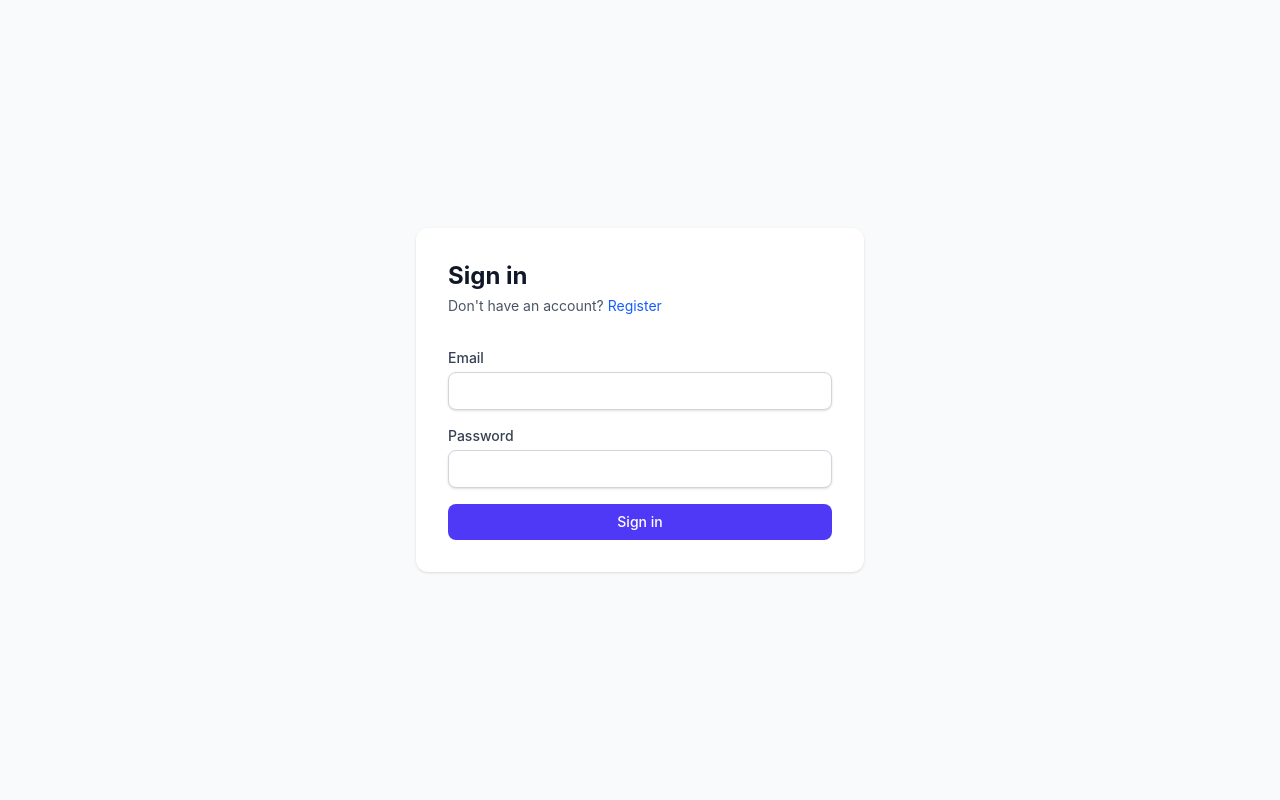
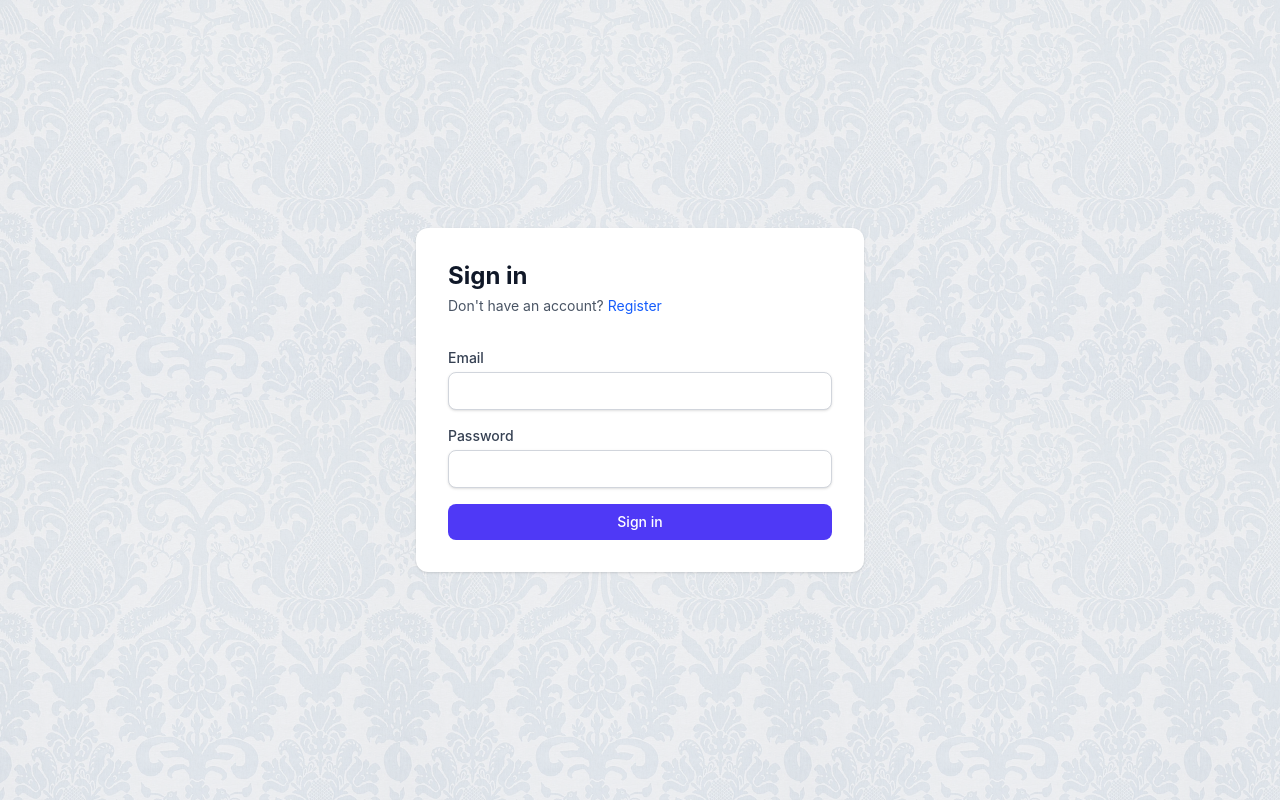
Before and after one commit to vincent/damask, a SvelteKit app in the folder web/: page /login in a window 1280 px wide. Built offline with nearby package versions, Linux system fonts and the light colour scheme; no server answers.

Commit message:
mvp: texture on register/login screens

```diff
--- a/web/src/routes/library/+page.svelte
+++ b/web/src/routes/library/+page.svelte
@@ -31,6 +31,7 @@
   let showPalette = $state(false)
   let sidebarCreating = $state(false)
   let showProjectShareModal = $state(false)
+  let seenSplashScreen = $state(false)
   let zoom = $state(10)
   const maxZoom = 20
   let isDraggingFiles = $state(false)
@@ -163,6 +164,8 @@
     projectsStore.load()
     assetsStore.load(true)
     sharesStore.load()
+
+    seenSplashScreen = localStorage.getItem('seen_splash_screen') !== null
 
     const observer = new IntersectionObserver(
       (entries) => {
@@ -325,6 +328,8 @@
 
       {#if assetsStore.initialLoad}
         <GridSkeleton x={7} y={3} {zoom} {maxZoom} />
+      {:else if !seenSplashScreen}
+        Hey ! Welcome to Damask, the digital asset management tool for creatives. This is your library, where all your assets will be stored and organized. You can create projects to group related assets, and use folders to structure them further. To get started, try uploading some files or creating a new project. If you need any help, check out the documentation or contact support. Happy organizing!
       {:else if assetsStore.assets.length === 0}
         <EmptyState
           title={assetsStore.query ? `No results for "${assetsStore.query}"` : 'No assets yet'}
--- a/web/src/routes/login/+page.svelte
+++ b/web/src/routes/login/+page.svelte
@@ -29,8 +29,8 @@
   <title>Sign in — Damask DAM</title>
 </svelte:head>
 
-<div class="min-h-screen flex items-center justify-center bg-gray-50 dark:bg-gray-950">
-  <div class="w-full max-w-md space-y-8 p-8 bg-white dark:bg-gray-900 rounded-xl shadow">
+<div class="damask-texture-strong relative min-h-screen flex items-center justify-center bg-gray-50 dark:bg-gray-950">
+  <div class="z-1 w-full max-w-md space-y-8 p-8 bg-white dark:bg-gray-900 rounded-xl shadow">
     <div>
       <h1 class="text-2xl font-bold text-gray-900 dark:text-gray-50">Sign in</h1>
       <p class="mt-1 text-sm text-gray-600 dark:text-gray-400">
--- a/web/src/routes/register/+page.svelte
+++ b/web/src/routes/register/+page.svelte
@@ -30,8 +30,8 @@
   <title>Create account — Damask DAM</title>
 </svelte:head>
 
-<div class="min-h-screen flex items-center justify-center bg-gray-50 dark:bg-gray-950">
-  <div class="w-full max-w-md space-y-8 p-8 bg-white dark:bg-gray-900 rounded-xl shadow">
+<div class="damask-texture-strong relative min-h-screen flex items-center justify-center bg-gray-50 dark:bg-gray-950">
+  <div class="z-1 w-full max-w-md space-y-8 p-8 bg-white dark:bg-gray-900 rounded-xl shadow">
     <div>
       <h1 class="text-2xl font-bold text-gray-900 dark:text-gray-50">Create your account</h1>
       <p class="mt-1 text-sm text-gray-600 dark:text-gray-400">
```
